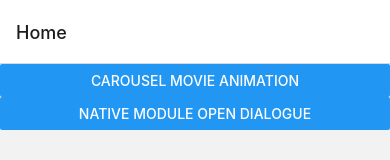
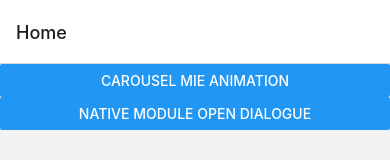
Before and after one commit to nazmeln/rn-animations, a React Native app: screen / in a window 390 px wide. Shown: the top 160 px of the page. Built offline with nearby package versions, Linux system fonts and the light colour scheme.

Commit message:
Commit from webEditor

```diff
--- a/src/screens/Home/index.tsx
+++ b/src/screens/Home/index.tsx
@@ -13,7 +13,7 @@ export const Home = ({navigation}) => {
     <ScrollView contentInsetAdjustmentBehavior="automatic">
       <SafeAreaView style={styles.container}>
         <Button
-          title="Carousel Movie Animation"
+          title="Carousel Mie Animation"
           onPress={() => navigation.navigate(ROUTES.FLAT_LIST_ANIMATIONS)}
         />
         <Button
```
